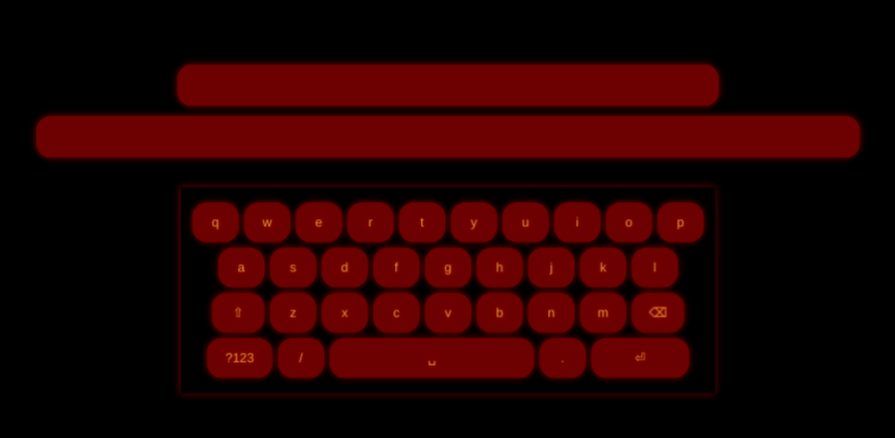
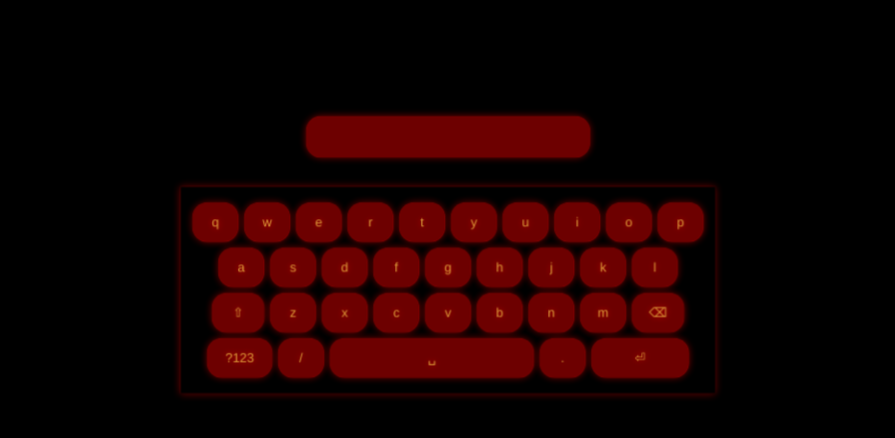
Before and after one commit to erosmarcon/vr-keyboard, a plain HTML site: page index.html in a window 1280 px wide. Shown: the part 110-548 px from the top of the page, without its empty margins (192-1087 px from the left). Drawn offline with Linux system fonts and the light colour scheme.

Commit message:
Screenshot updated

```diff
--- a/index.html
+++ b/index.html
@@ -53,14 +53,15 @@
 
             usernameTxt=new VRTextInput('user');
             usernameTxt.position.set(0,300,0);
-            usernameTxt.setWidth(800);
+            usernameTxt.setWidth(400);
             usernameTxt.setStyle("0xD90000", "0xFFD24D", true);
-            sceneCss.add(usernameTxt);
+            //sceneCss.add(usernameTxt);
 
             passwordTxt=new VRTextInput('password');
             passwordTxt.position.set(0,220,0);
+            passwordTxt.setWidth(400);
             passwordTxt.setStyle("0xD90000", "0xFFD24D", true);
-            passwordTxt.displayAsPassword(true);
+            //passwordTxt.displayAsPassword(true);
             //passwordTxt.input.style.width="500px"
             sceneCss.add(passwordTxt);
 
```
Also changed, not shown: images/screenshots/VRKeyboard-shot-1.png.
